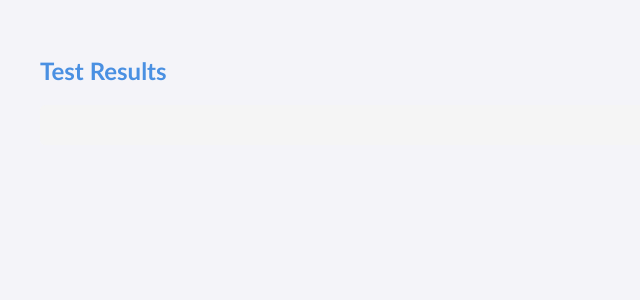
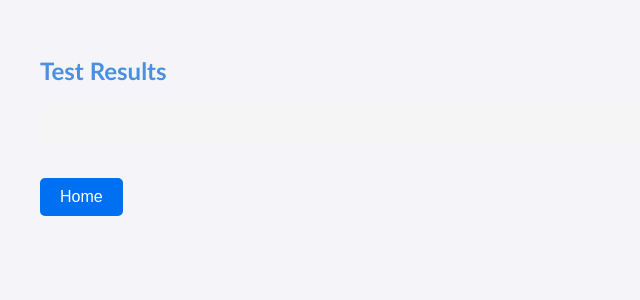
Before and after one commit to matanyaniv8/BugHunterQAAgent, a Next.js app in the folder system/: page /results in a window 1280 px wide. Shown: the top 300 px of the page, without its empty margins (0-640 px from the left). Built offline with nearby package versions, Linux system fonts and the light colour scheme.

Commit message:
add home button in the results page to start a new search

```diff
--- a/system/pages/results.js
+++ b/system/pages/results.js
@@ -3,6 +3,7 @@ import { useEffect, useState } from 'react';
 import styles from '../styles/results.module.css';
 
 export default function Results() {
+    const router = useRouter();
     const [parsedContent, setParsedContent] = useState('');
 
     useEffect(() => {
@@ -16,10 +17,15 @@ export default function Results() {
         }
     }, []);
 
+    const handleHomeClick = () => {
+        router.push('/');
+    };
+
     return (
         <div className={styles.container}>
             <h1 className={styles.title}>Test Results</h1>
             <pre className={styles.results}>{typeof parsedContent === 'string' ? parsedContent : JSON.stringify(parsedContent, null, 2)}</pre>
+            <button onClick={handleHomeClick} className={styles.homeButton}>Home</button>
         </div>
     );
 }
--- a/system/styles/results.module.css
+++ b/system/styles/results.module.css
@@ -13,3 +13,19 @@
     border-radius: 5px;
     overflow: auto;
 }
+
+.homeButton {
+    margin-top: 20px;
+    padding: 10px 20px;
+    font-size: 16px;
+    background-color: #0070f3;
+    color: white;
+    border: none;
+    border-radius: 5px;
+    cursor: pointer;
+    transition: background-color 0.3s;
+}
+
+.homeButton:hover {
+    background-color: #005bb5;
+}
```
